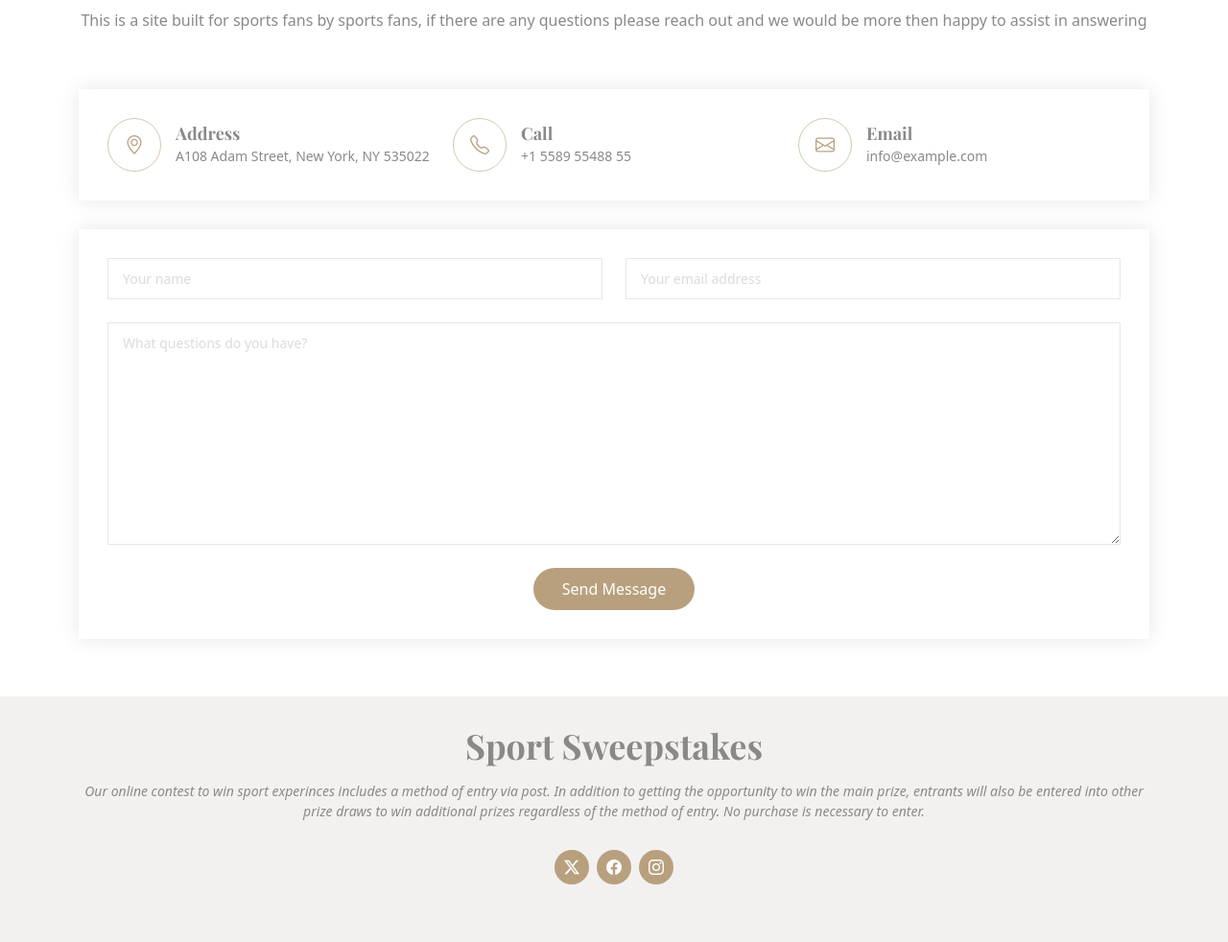
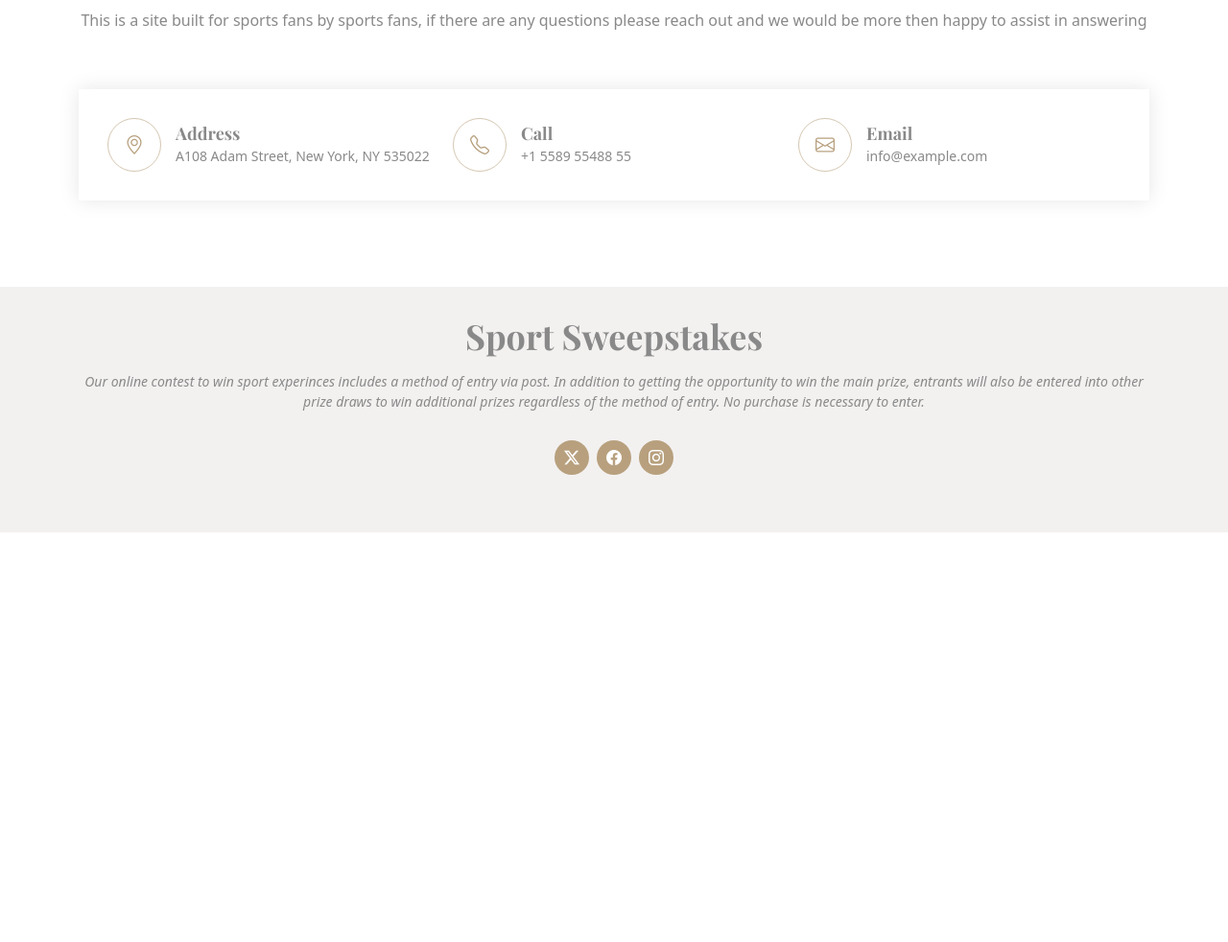
Before and after one commit to hartnerk/project-3, a Django app: page / in a window 1280 px wide. Shown: the part 5120-6102 px from the top of the page at 96% size. After the commit the page ends 5675 px from the top, so only its background shows below. Run offline with Django 4.2, Linux system fonts and the light colour scheme; some libraries are stand-ins or nearby versions; some web fonts are replaced.

Commit message:
added button to join and made sign up seprate page

```diff
--- a/splashpage/splash/templates/index.html
+++ b/splashpage/splash/templates/index.html
@@ -90,8 +90,12 @@
           <a href="#"><i class="bi bi-twitter-x"></i></a>
           <a href="#"><i class="bi bi-facebook"></i></a>
           <a href="#"><i class="bi bi-instagram"></i></a>
+          <div class="pricing pricing-item featured">
+              <a href="{% url 'signup' %}" class="cta-btn">Purchase Now</a>
+          </div>
         </div>
       </div>
+
 
     </section><!-- /Hero Section -->
 
@@ -553,37 +557,6 @@
 
           </div>
         </div>
-
-        <form action="/signup/" method="POST" class="php-email-form" data-aos="fade-up" data-aos-delay="300">
-        {% csrf_token %}
-
-          <div class="row gy-4">
-
-            <div class="col-md-6">
-              <!-- <input type="text" name="name" class="form-control" placeholder="Your Name" required=""> -->
-              {{ prospectform.name }}
-            </div>
-
-            <div class="col-md-6 ">
-              <!-- <input type="email" class="form-control" name="email" placeholder="Your Email" required=""> -->
-              {{ prospectform.email }}
-            </div>
-
-            <div class="col-md-12">
-              <!-- <textarea class="form-control" name="message" rows="6" placeholder="Message" required=""></textarea> -->
-              {{ prospectform.message }}
-            </div>
-
-            <div class="col-md-12 text-center">
-              <div class="loading">Loading</div>
-              <div class="error-message"></div>
-              <div class="sent-message">Your message has been sent. Thank you!</div>
-
-              <button type="submit" value="OK">Send Message</button>
-            </div>
-
-          </div>
-        </form><!-- End Contact Form -->
         <!-- add_book.html -->
       </div>
 
--- a/splashpage/splash/views.py
+++ b/splashpage/splash/views.py
@@ -1,27 +1,9 @@
-from django.shortcuts import render
+from django.shortcuts import render, redirect
 from django.http import HttpResponse
 from django.template import loader
 from .models import Prospect
 from .forms import ProspectForm
 from django.views.decorators.csrf import ensure_csrf_cookie, csrf_protect, csrf_exempt
-
-
-def index(request):
-  if request.method == 'GET':
-    prospectform = ProspectForm(request.GET)
-    return render(request, 'index.html', {'prospectform': prospectform})
-  elif request.method == 'POST':
-    prospectform = ProspectForm(request.POST)
-    if prospectform.is_valid():
-      prospectform = Prospect(
-          name = prospectform.cleaned_data['name'],
-          email = prospectform.cleaned_data['email'],
-          message = prospectform.cleaned_data['message']
-      )
-      prospectform.save()
-    else:
-      prospectform = ProspectForm()
-    return render(request, 'index.html', {'prospectform': prospectform})
 
 def service(request):
   template = loader.get_template('service-details.html')
@@ -29,6 +11,10 @@ def service(request):
 
 def prizes(request):
   template = loader.get_template('portfolio-details.html')
+  return HttpResponse(template.render())
+
+def index(request):
+  template = loader.get_template('index.html')
   return HttpResponse(template.render())
 
 def signup(request):
```
